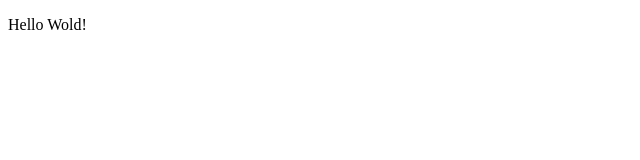
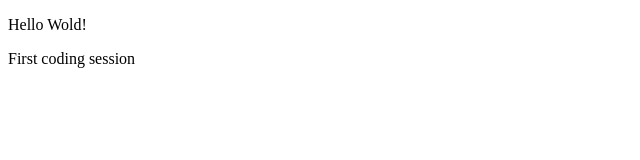
Before and after one commit to StefaniyaM/first_repo2024, a plain HTML site: page index.html in a window 1280 px wide. Shown: the whole page, without its empty margins (0-640 px from the left). Drawn offline with Linux system fonts and the light colour scheme.

Commit message:
added new paragraph

```diff
--- a/index.html
+++ b/index.html
@@ -19,6 +19,7 @@
       <p class="browsehappy">You are using an <strong>outdated</strong> browser. Please <a href="#">upgrade your browser</a> to improve your experience.</p>
     <![endif]-->
   <p>Hello Wold!</p>
+  <p>First coding session</p>
   <script src="" async defer></script>
 </body>
 
```
